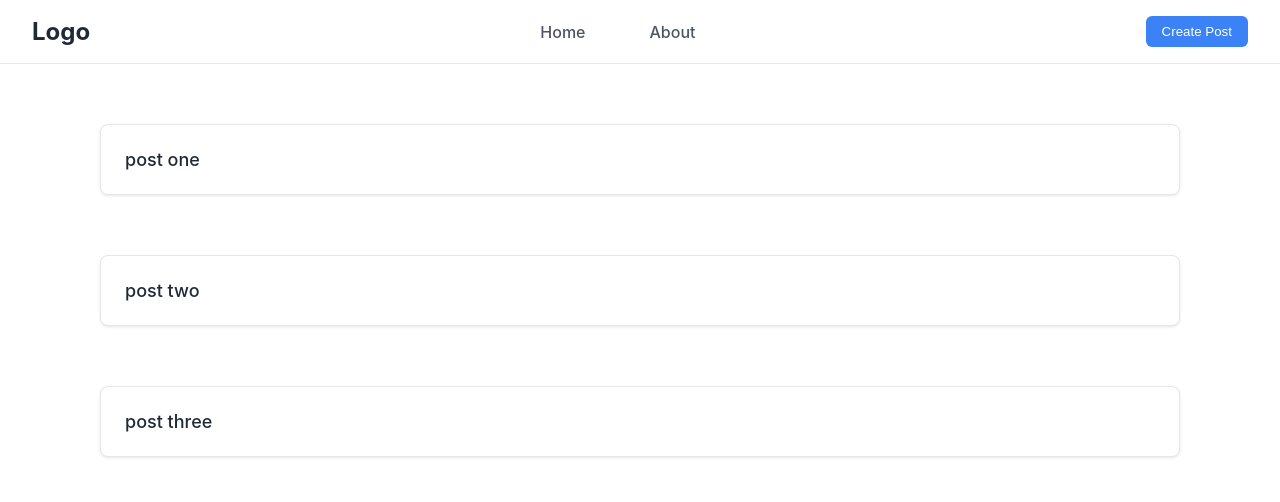
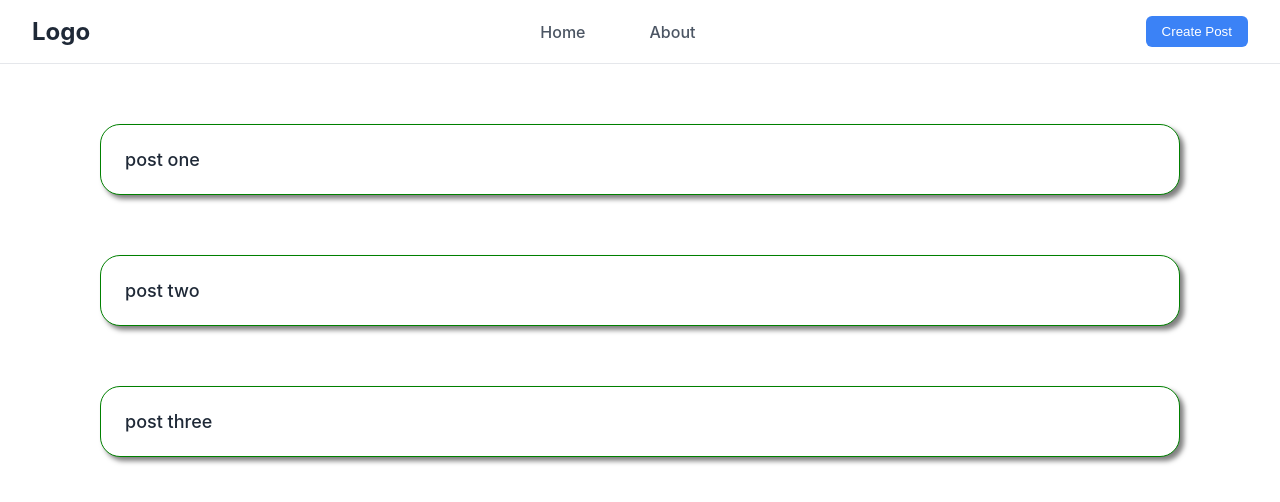
Before and after one commit to zinmyolatt03/react-tuto, a React (Create React App) app: page / in a window 1280 px wide. Shown: the top 502 px of the page. Built offline with nearby package versions, Linux system fonts and the light colour scheme.

Commit message:
using css module and dynamic class name

```diff
--- a/src/Singlepost/singlepost.css
+++ b/src/Singlepost/singlepost.css
@@ -1,8 +1,8 @@
-.single-post {
+.single-post{
   background: #ffffff;
-  border: 1px solid #e5e7eb;
   border-radius: 8px;
   padding: 1.5rem;
+  border: 1px solid #00000092;
   font-size: 1.125rem;
   font-weight: 500;
   margin: 60px 100px 0px 100px;
@@ -10,6 +10,14 @@
   cursor: pointer;
   transition: all 0.2s ease-in-out;
   box-shadow: 0 1px 3px rgba(0, 0, 0, 0.1);
+}
+
+.post-list .border-red{
+  border: 1px solid red;
+}
+
+.post-list .border-blue{
+  border: 1px solid green;
 }
 
 .single-post:hover {
--- a/src/Singlepost/singlepost.js
+++ b/src/Singlepost/singlepost.js
@@ -1,8 +1,10 @@
 import React from 'react'
 import './singlepost.css';
+import styles from './singlepost.module.css';
 
-export default function Singlepost({ post }) {
+export default function Singlepost({ post, danger = false }) {
+  let new_class = danger ? "border-red" : "border-blue";
   return (
-    <div className='single-post'> { post.title} </div>
+    <div className  ={`single-post ${new_class} ${styles.card}`}> { post.title} </div>
   )
 }
--- /dev/null
+++ b/src/Singlepost/singlepost.module.css
@@ -0,0 +1,5 @@
+.card {
+    border: 3px solid black;
+    box-shadow: 4px 4px 5px rgba(0, 0, 0, 0.5);
+    border-radius: 20px;
+}
```
